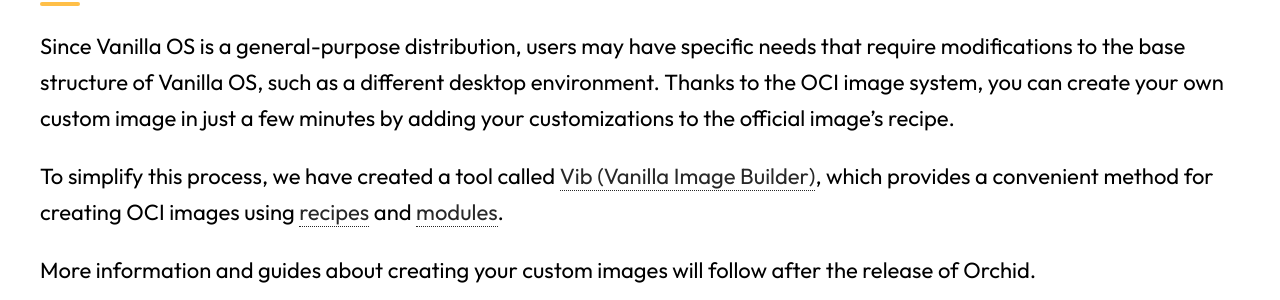
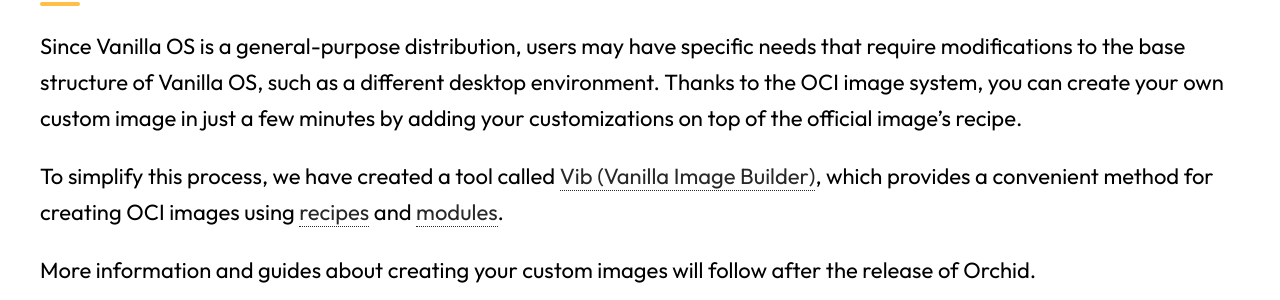
Before and after one commit to Vanilla-OS/website, a Jekyll site: the page built from _posts/2023-06-11-vanilla-os-orchid-devlog.md, in a window 1280 px wide and 900 px high, scrolled down 1922 px. Shown: the part 228-528 px from the top of the window. Built offline with Jekyll 4.4.1, drawn with Linux system fonts in a browser that asks for light colours; nearby versions of some CDN libraries; a style sheet for code colours, icons or effects is not loaded.

Commit message:
Update _posts/2023-06-11-vanilla-os-orchid-devlog.md
Co-authored-by: Mateus B. Melchiades <mateusbmelchiades@gmail.com>

```diff
--- a/_posts/2023-06-11-vanilla-os-orchid-devlog.md
+++ b/_posts/2023-06-11-vanilla-os-orchid-devlog.md
@@ -44,7 +44,7 @@
 
 ### Custom Images with Vib
 
-Since Vanilla OS is a general-purpose distribution, users may have specific needs that require modifications to the base structure of Vanilla OS, such as a different desktop environment. Thanks to the OCI image system, you can create your own custom image in just a few minutes by adding your customizations to the official image's recipe.
+Since Vanilla OS is a general-purpose distribution, users may have specific needs that require modifications to the base structure of Vanilla OS, such as a different desktop environment. Thanks to the OCI image system, you can create your own custom image in just a few minutes by adding your customizations on top of the official image's recipe.
 
 To simplify this process, we have created a tool called [Vib (Vanilla Image Builder)](https://github.com/Vanilla-OS/Vib), which provides a convenient method for creating OCI images using [recipes](https://github.com/Vanilla-OS/core-image/blob/main/recipe.yml) and [modules](https://github.com/Vanilla-OS/Vib#moule-structure).
 
```
